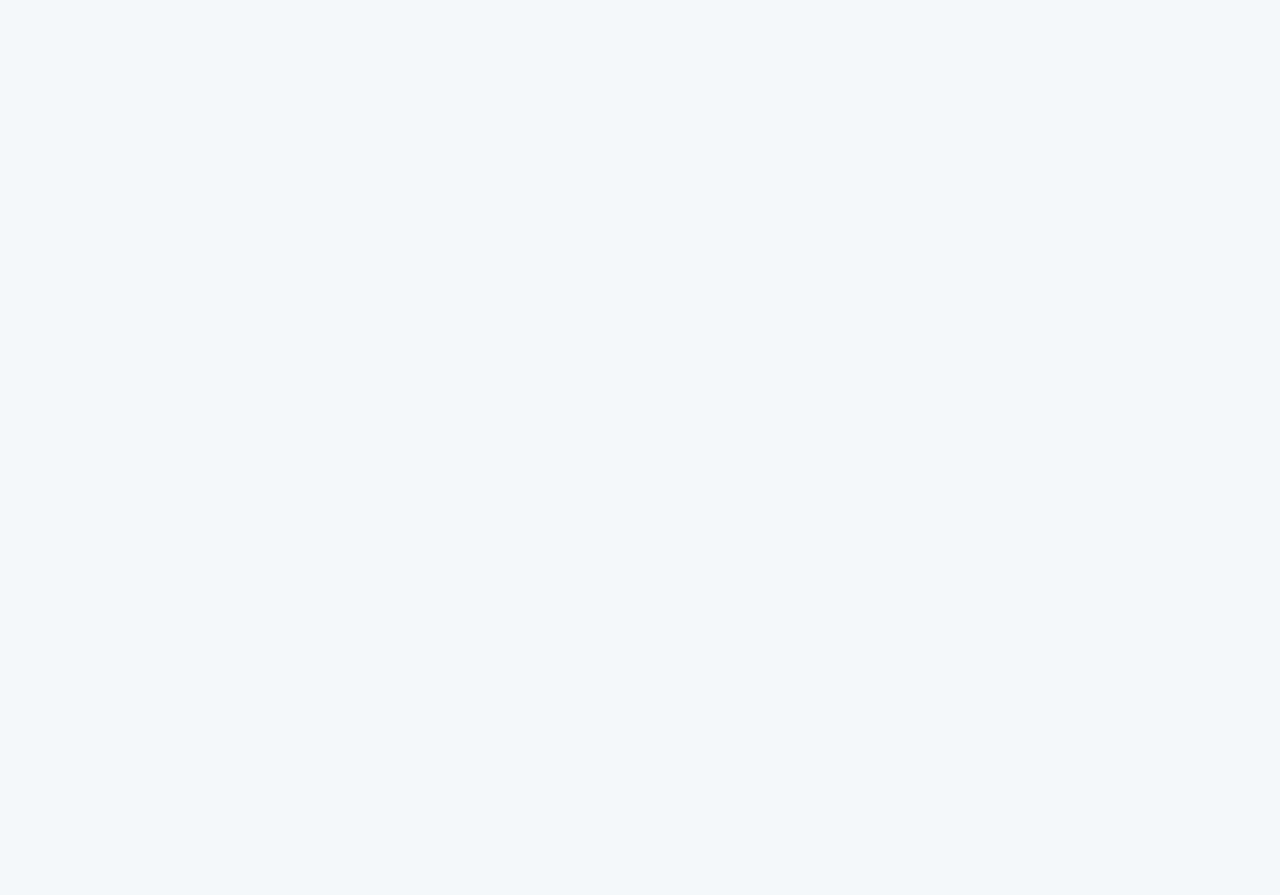
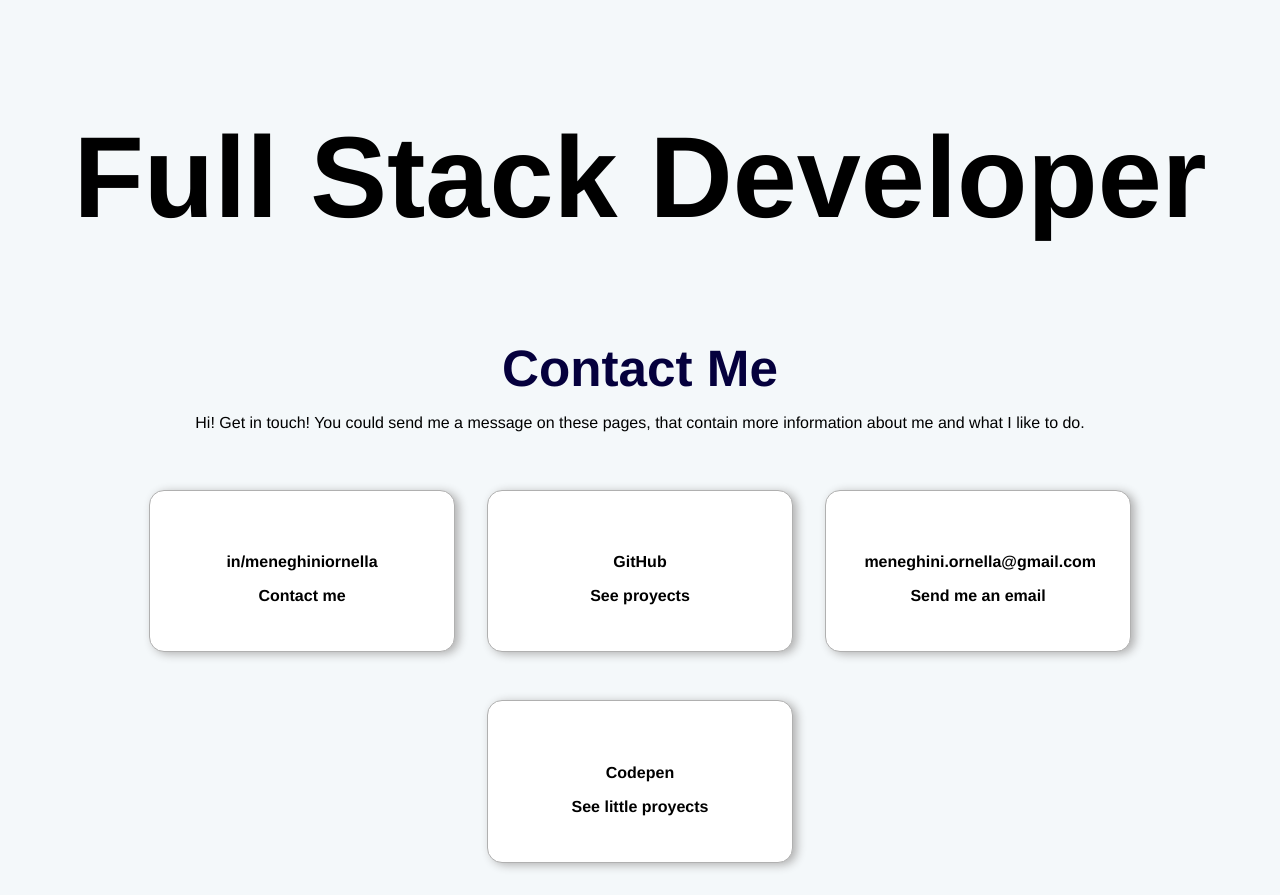
Before and after one commit to MeneghiniOrnella/vue.MeneghiniOrnella, a Vue app: page /contact in a window 1280 px wide. Shown: the part 607-1502 px from the top of the page. Before the commit the page ends 800 px from the top, so only its background shows below. Built offline with nearby package versions, Linux system fonts and the light colour scheme.

Commit message:
update dev

```diff
--- a/public/style.css
+++ b/public/style.css
@@ -79,3 +79,16 @@ li {
     border: none;
     width: 20rem;
 }
+
+h1 {
+    font-size: 13vw;
+}
+h2 {
+    font-size: 9vw;
+}
+h3 {
+    font-size: 4vw;
+}
+h4, h5, h6 {
+    font-size: 3vw;
+}
--- a/src/App.vue
+++ b/src/App.vue
@@ -1,11 +1,10 @@
 <template>
   <nav id="app" class="icons-group">
     <div>
-      <!-- <font-awesome-icon icon="fa-solid fa-user-secret" /> -->
-      <!-- <p>Ornella Meneghini</p> -->
       <router-link to="/" class="nav"><font-awesome-icon icon="fa-solid fa-house" /> Home</router-link>
       <router-link to="/resume" class="nav"><font-awesome-icon icon="fa-solid fa-briefcase" /> Resume</router-link>
       <router-link to="/contact" class="nav"><font-awesome-icon icon="fa-solid fa-message" /> Contact</router-link>
+      <router-link to="/resume" class="nav"><font-awesome-icon icon="fa-solid fa-command" /></router-link>
     </div>
   </nav>
   <router-view/>
--- a/src/components/About.vue
+++ b/src/components/About.vue
@@ -1,9 +1,5 @@
 <template>
-  <div class="icons-group contact-home">
-    <a href="mailto:meneghini.ornella@gmail.com">Contacto</a>
-    <a href="https://www.linkedin.com/in/meneghiniornella/?locale=en_US">LinkedIn English</a>
-    <a href="https://www.linkedin.com/in/meneghiniornella/">LinkedIn Spanish</a>
-  </div>
+  <AboutBtn />
     <!-- <font-awesome-icon icon="fa-brands fa-github" />
     <font-awesome-icon icon="fa-solid fa-at" /> -->
   <div class="about-text">
@@ -15,7 +11,12 @@
 </template>
 
 <script>
+import AboutBtn from './AboutBtn.vue';
+
 export default {
-  name: 'About'
+  name: 'About',
+  components: {
+    AboutBtn
+  }
 }
 </script>
--- /dev/null
+++ b/src/components/AboutBtn.vue
@@ -0,0 +1,14 @@
+<template>
+    <div class="icons-group contact-home">
+        <a href="mailto:meneghini.ornella@gmail.com">Contacto</a>
+        <a href="https://www.linkedin.com/in/meneghiniornella/?locale=en_US">LinkedIn English</a>
+        <a href="https://www.linkedin.com/in/meneghiniornella/">LinkedIn Spanish</a>
+        <a href="">Download</a>
+    </div>
+</template>
+
+<script>
+export default {
+    name: 'AboutBtn'
+}
+</script>
--- a/src/components/Footer.vue
+++ b/src/components/Footer.vue
@@ -1,12 +1,15 @@
 <template>
   <div class="footer">
     <hr/>
-    <div class="icons-group footer">
-      <a href="mailto:meneghini.ornella@gmail.com"  target="_blank"><font-awesome-icon icon="fa-solid fa-envelope" /> Mail</a>
-      <a href="https://www.linkedin.com/in/meneghiniornella/?locale=en_US"  target="_blank"><font-awesome-icon icon="fa-brands fa-linkedin" /> LinkedIn</a>
-      <a href="https://github.com/MeneghiniOrnella?tab=repositories"  target="_blank"><font-awesome-icon icon="fa-brands fa-github" /> GitHub</a>
+
+    <div class="last-line">
+      <a href="https://meneghiniornella.netlify.app/" class="copy">Ornella Meneghini &copy 2023</a>
+      <div class="icons-group footer">
+        <a href="mailto:meneghini.ornella@gmail.com"  target="_blank"><font-awesome-icon icon="fa-solid fa-envelope" /></a>
+        <a href="https://www.linkedin.com/in/meneghiniornella/?locale=en_US"  target="_blank"><font-awesome-icon icon="fa-brands fa-linkedin" /></a>
+        <a href="https://github.com/MeneghiniOrnella?tab=repositories"  target="_blank"><font-awesome-icon icon="fa-brands fa-github" /></a>
+      </div>
     </div>
-    <p>This page was created by Ornella Meneghini 😁</p>
   </div>
 </template>
 
@@ -17,9 +20,9 @@ export default {
 </script>
 
 <style>
-.footer {
+/* .footer {
   margin-bottom: 2.5rem;
-}
+} */
 
 .footer a {
   background: none;
@@ -29,4 +32,22 @@ export default {
   color: rgb(131, 35, 155);
   text-decoration: underline;
 }
+
+.last-line {
+  display: flex;
+  flex-direction: row;
+  justify-content: space-between;
+  margin: 0 2.5em;
+  padding-top: 1.2em;
+  padding-bottom: 1.3em;
+}
+
+p {
+  text-align: center;
+}
+
+.icons-group footer a {
+  margin: 0 0.2rem;
+  padding: 0;
+}
 </style>
--- a/src/components/Tools.vue
+++ b/src/components/Tools.vue
@@ -2,7 +2,7 @@
   <div class="hello">
      <h3>Skills</h3>
     <div class="cards-group">
-      <div v-for="tool in tools">
+      <div v-for="tool in tools" class="tool">
         <img :src="require(`@/assets/tools/${ tool.img }`)" />
         <p class="tool">{{ tool.title }}</p>
       </div>
@@ -60,10 +60,9 @@ h3 {
   font-weight: 700;
 } */
 
-/* .card:focus, .card:hover {
-    background-color: rgb(205, 36, 191);
-    color: #ffffff;
-} */
+.tool {
+  margin: 0.6em 0.8em;
+}
 
 img {
   height: 5em;
--- a/src/views/Contact.vue
+++ b/src/views/Contact.vue
@@ -8,17 +8,34 @@
     <div class="cards-group">
       <div class="card">
         <p>
-          <a href="https://www.linkedin.com/in/meneghiniornella/" target="_blank">in/meneghiniornella</a>
+          <a href="https://www.linkedin.com/in/meneghiniornella/" target="_blank">
+            <p>in/meneghiniornella</p>
+            <span>Contact me</span>
+          </a>
         </p>
       </div>
       <div class="card">
         <p>
-          <a href="https://github.com/MeneghiniOrnella?tab=repositories" target="_blank">GitHub</a>
+          <a href="https://github.com/MeneghiniOrnella?tab=repositories" target="_blank">
+            <p>GitHub</p>
+            <span>See proyects</span>
+          </a>
         </p>
       </div>
       <div class="card">
         <p>
-          <a href="mailto:meneghini.ornella@gmail.com" target="_blank">meneghini.ornella@gmail.com</a>
+          <a href="mailto:meneghini.ornella@gmail.com" target="_blank">
+            <p>meneghini.ornella@gmail.com</p>
+            <span>Send me an email</span>
+          </a>
+        </p>
+      </div>
+      <div class="card">
+        <p>
+          <a href="https://codepen.io/meneghiniornella" target="_blank">
+            <p>Codepen</p>
+            <span>See little proyects</span>
+          </a>
         </p>
       </div>
     </div>
--- a/src/views/Home.vue
+++ b/src/views/Home.vue
@@ -23,6 +23,6 @@ export default {
     Tools,
     Projects,
     Footer
-}
+  }
 }
 </script>
```
Also changed, not shown: src/components/GithubInfo.vue (added, +18 -0 lines), src/components/Hour.vue (added, +15 -0 lines), src/fontawesome.js (+8 -8 lines).
